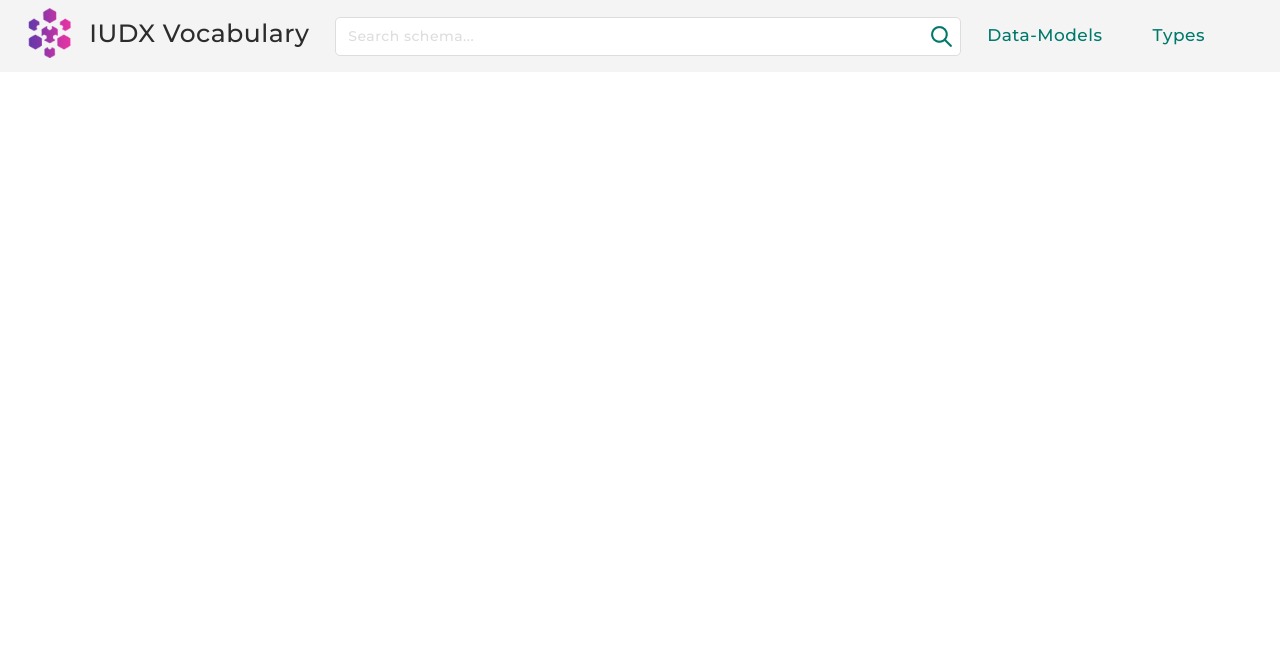
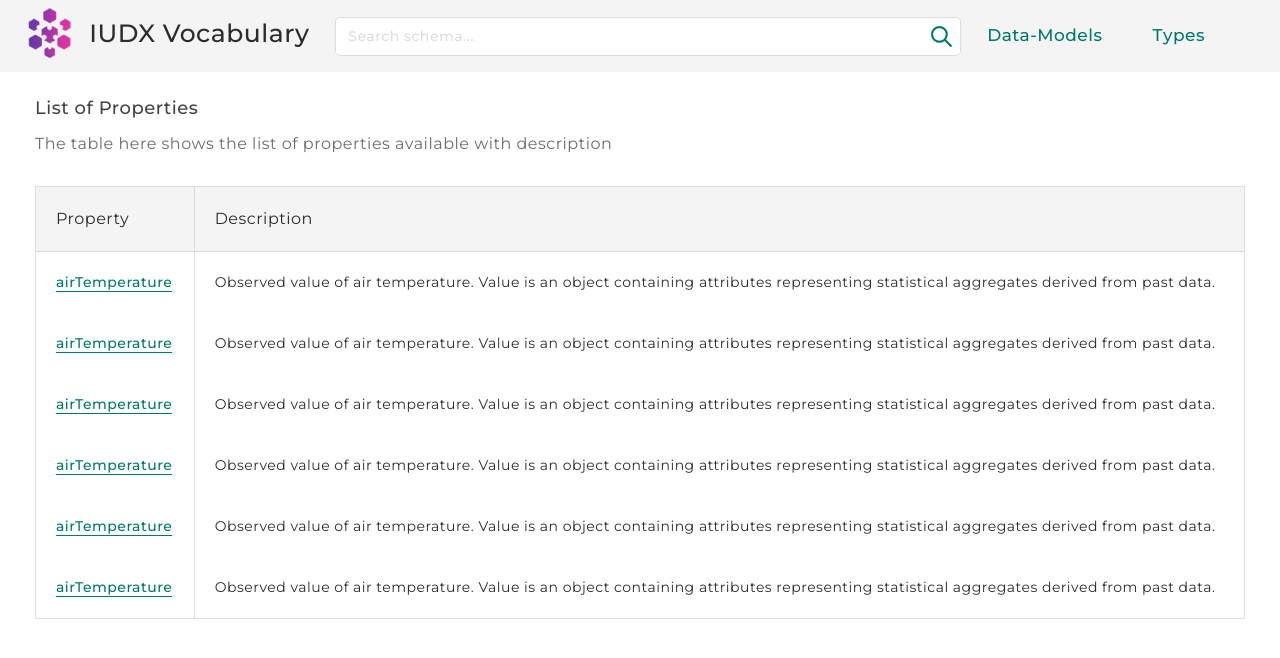
Before and after one commit to datakaveri/iudx-voc-ui, an Angular app: page /properties in a window 1280 px wide. Shown: the top 658 px of the page. Built offline with nearby package versions, Linux system fonts and the light colour scheme.

Commit message:
Added CSS to properties,modified css in classes

```diff
--- a/src/app/classes/classes.component.html
+++ b/src/app/classes/classes.component.html
@@ -11,50 +11,50 @@
       </tr>
       <tr>
         <td>
-          <a class="classes">resourceServer</a>
+          <a class="title">StructuredProperty</a>
         </td>
         <td class="description">
-          The table here shows the list of classes available with description
+          Describes the class of all properties in IUDX that have a complex JSON structures and cannot be described using simple strings and native data types.
         </td>
       </tr>
       <tr>
         <td>
-          <a class="classes">resourceServer</a>
+          <a class="title">StructuredProperty</a>
         </td>
         <td class="description">
-          The table here shows the list of classes available with description
+          Describes the class of all properties in IUDX that have a complex JSON structures and cannot be described using simple strings and native data types.
         </td>
       </tr>
       <tr>
         <td>
-          <a class="classes">resourceServer</a>
+          <a class="title">StructuredProperty</a>
         </td>
         <td class="description">
-          The table here shows the list of classes available with description
+          Describes the class of all properties in IUDX that have a complex JSON structures and cannot be described using simple strings and native data types.
         </td>
       </tr>
       <tr>
         <td>
-          <a class="classes">resourceServer</a>
+          <a class="title">StructuredProperty</a>
         </td>
         <td class="description">
-          The table here shows the list of classes available with description
+          Describes the class of all properties in IUDX that have a complex JSON structures and cannot be described using simple strings and native data types.
         </td>
       </tr>
       <tr>
         <td>
-          <a class="classes">resourceServer</a>
+          <a class="title">StructuredProperty</a>
         </td>
         <td class="description">
-          The table here shows the list of classes available with description
+          Describes the class of all properties in IUDX that have a complex JSON structures and cannot be described using simple strings and native data types.
         </td>
       </tr>
       <tr>
         <td>
-          <a class="classes">resourceServer</a>
+          <a class="title">StructuredProperty</a>
         </td>
         <td class="description">
-          The table here shows the list of classes available with description
+          Describes the class of all properties in IUDX that have a complex JSON structures and cannot be described using simple strings and native data types.
         </td>
       </tr>
     </table>
--- a/src/app/classes/classes.component.scss
+++ b/src/app/classes/classes.component.scss
@@ -11,7 +11,7 @@
     p {
       font-size: 16px;
       color: var(--tertiary);
-      padding-bottom: 20px;
+      padding-bottom: 30px;
     }
   }
 
@@ -25,13 +25,13 @@
         border-bottom: 1px solid var(--border);
         background-color: var(--off-white);
         padding: 20px;
+        font-size:16px;
       }
       td {
         border-right: 1px solid var(--border);
-
         padding: 20px;
       }
-      .classes {
+      .title {
         color: var(--highlight);
         font-weight:500;
         border-bottom: 1px solid var(--highlight)
--- a/src/app/properties/properties.component.html
+++ b/src/app/properties/properties.component.html
@@ -1 +1,62 @@
-<p>properties works!</p>
+<div class="main-container">
+    <div class="title-div">
+      <h1>List of Properties</h1>
+      <p>The table here shows the list of properties available with description</p>
+    </div>
+    <div id="table-div">
+      <table>
+        <tr>
+          <th>Property</th>
+          <th class="description">Description</th>
+        </tr>
+        <tr>
+          <td>
+            <a class="title">airTemperature</a>
+          </td>
+          <td class="description">
+            Observed value of air temperature. Value is an object containing attributes representing statistical aggregates derived from past data.
+          </td>
+        </tr>
+        <tr>
+            <td>
+                <a class="title">airTemperature</a>
+              </td>
+              <td class="description">
+                Observed value of air temperature. Value is an object containing attributes representing statistical aggregates derived from past data.
+              </td>
+        </tr>
+        <tr>
+            <td>
+                <a class="title">airTemperature</a>
+              </td>
+              <td class="description">
+                Observed value of air temperature. Value is an object containing attributes representing statistical aggregates derived from past data.
+              </td>
+        </tr>
+        <tr>
+            <td>
+                <a class="title">airTemperature</a>
+              </td>
+              <td class="description">
+                Observed value of air temperature. Value is an object containing attributes representing statistical aggregates derived from past data.
+              </td>
+        </tr>
+        <tr>
+            <td>
+                <a class="title">airTemperature</a>
+              </td>
+              <td class="description">
+                Observed value of air temperature. Value is an object containing attributes representing statistical aggregates derived from past data.
+              </td>
+        </tr>
+        <tr>
+            <td>
+                <a class="title">airTemperature</a>
+              </td>
+              <td class="description">
+                Observed value of air temperature. Value is an object containing attributes representing statistical aggregates derived from past data.
+              </td>
+        </tr>
+      </table>
+    </div>
+  </div>
--- a/src/app/properties/properties.component.scss
+++ b/src/app/properties/properties.component.scss
@@ -0,0 +1,44 @@
+.main-container {
+    padding-top: 60px;
+    margin: 35px;
+    .title-div {
+      h1 {
+        font-size: 18px;
+        padding-bottom: 10px;
+        color: var(--secondary);
+        font-weight: 500;
+      }
+      p {
+        font-size: 16px;
+        color: var(--tertiary);
+        padding-bottom: 30px;
+      }
+    }
+
+      table {
+        width: 100%;
+        border: 1px solid var(--border);
+        border-collapse: collapse;
+        th {
+          text-align: left;
+          border-right: 1px solid var(--border);
+          border-bottom: 1px solid var(--border);
+          background-color: var(--off-white);
+          padding: 20px;
+          font-size:16px;
+        }
+        td {
+          border-right: 1px solid var(--border);
+
+          padding: 20px;
+        }
+        .title {
+          color: var(--highlight);
+          font-weight:500;
+          border-bottom: 1px solid var(--highlight)
+        }
+        .description {
+          border-right: none;
+        }
+      }
+    }
```
